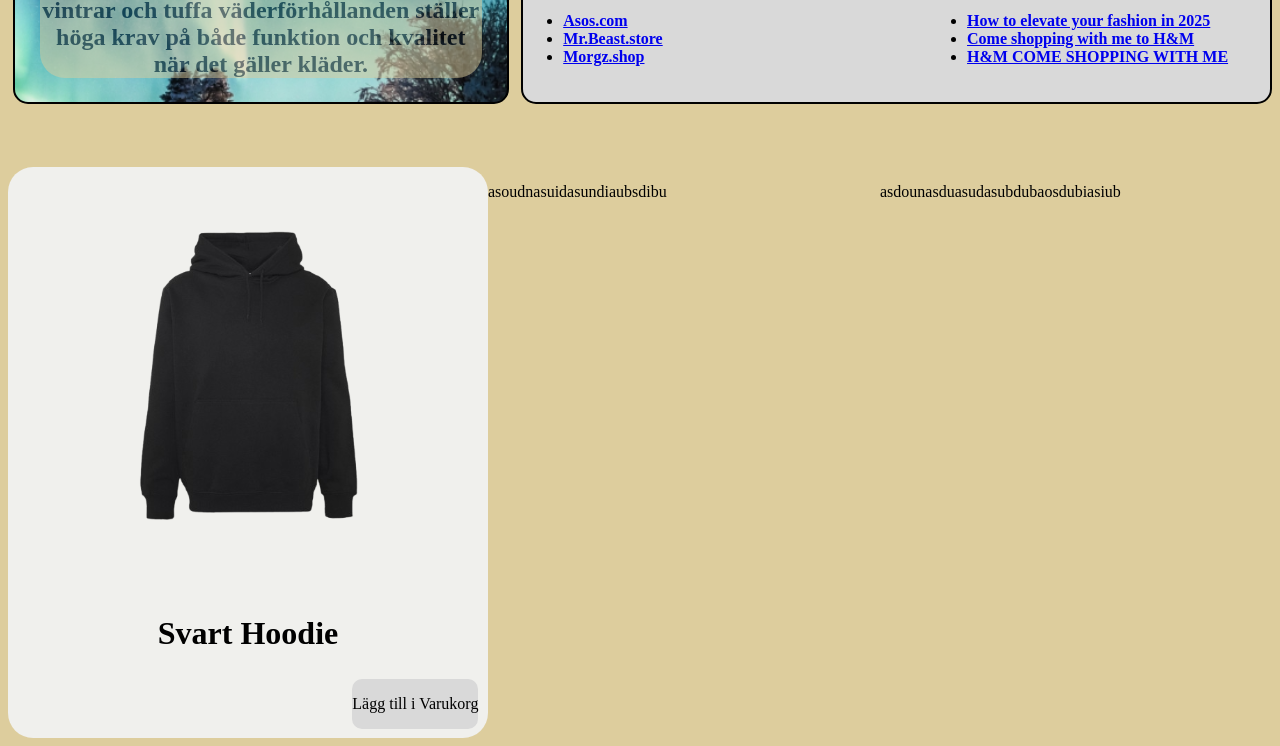
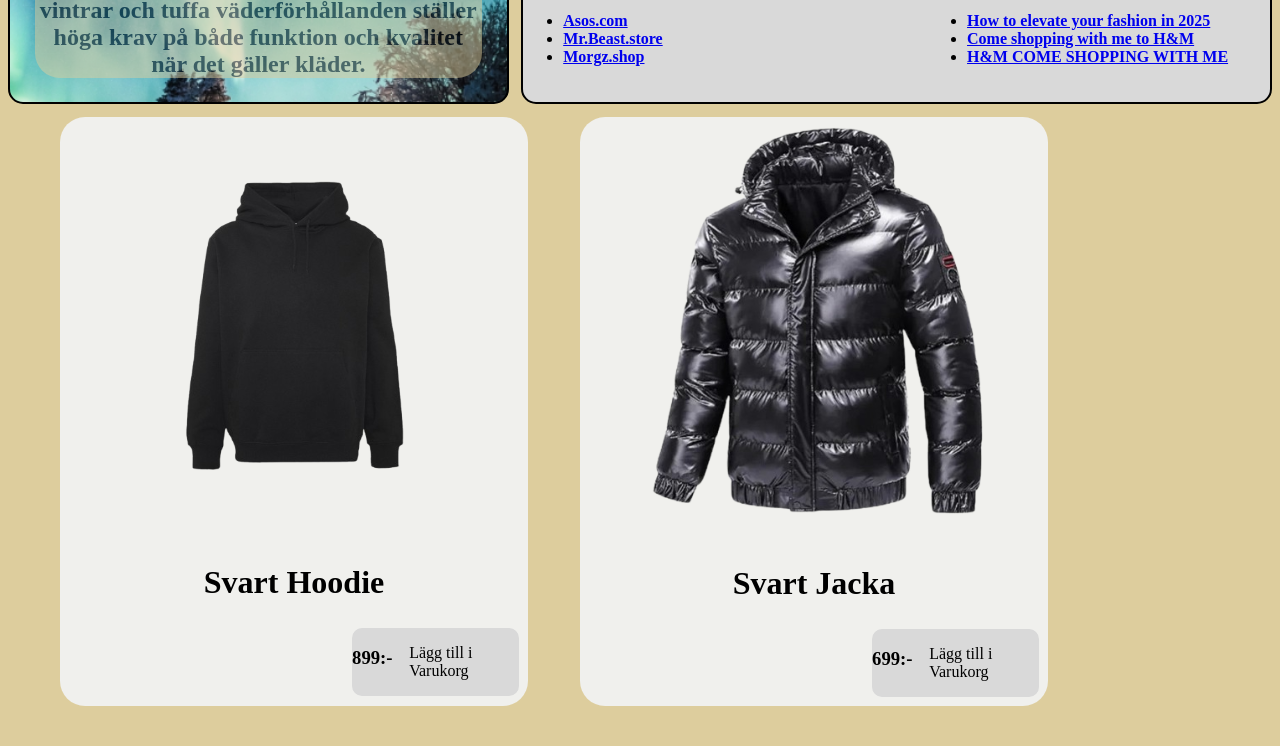
Before and after one commit to TE23D-Sabrie-Vincent/Webbshop-projekt--Noelles-, a plain HTML site: page index.html in a window 1280 px wide. Shown: the part 485-1231 px from the top of the page. After the commit the page ends 1199 px from the top, so only its background shows below. Drawn offline with Linux system fonts and the light colour scheme; a web font is replaced by a local one.

Commit message:
La till nästa produkt i main grid

```diff
--- a/Style.css
+++ b/Style.css
@@ -62,7 +62,7 @@ nav {
     text-align: center;
     font-size: x-large;
     border: solid black 2px;
-    margin-left: 1%;
+    /* margin-left: 1%; */
     margin-right: 1%;
 
 }
@@ -92,8 +92,8 @@ main {
     display: grid;
     grid-template-rows: 1fr;
     grid-template-columns: 5fr 5fr 5fr;
-    grid-template-columns: 60vh 5fr 5fr;
-    margin-top: 5%;
+    grid-template-columns: 65vh 65vh 60vh;
+    margin-top: 1%;
     border-radius: 25px;
 }
 
@@ -103,6 +103,8 @@ main {
     background-color: #f0f0ed;
     align-items: center;
     border-radius: 25px;
+    margin-left: 10%;
+
     /* background-color: white; */
 }
 
@@ -114,6 +116,12 @@ main {
 
 .Produkt-namn{
     text-align: center;
+}
+
+.Produkt-pris{
+    /* display: flex;
+    flex-direction: column; */
+    margin-right: 10%;
 }
 
 .Produkt-varukorg{
--- a/index.html
+++ b/index.html
@@ -72,12 +72,26 @@
                 <img class="Produkt-bilder" src="./img/Hoodie-webp-transparent-yeahhhh.webp" alt="Svart Hoodie">
                 <h2 class="Produkt-namn">Svart Hoodie</h2>
             </div>
+
             <div class="Produkt-varukorg">
+                <h3 class="Produkt-pris">899:-</h3>
                 <p>Lägg till i Varukorg</p>
             </div>
         </div>
-        <p>asoudnasuidasundiaubsdibu</p>
-        <p>asdounasduasudasubdubaosdubiasiub</p>
+
+        <div class="Produkt-lådor">
+            <div>
+                <img class="Produkt-bilder" src="./img/Sigma-jacket-webP-transparent-yeahhhh.webp" alt="Svart Hoodie">
+                <h2 class="Produkt-namn">Svart Jacka</h2>
+            </div>
+
+            <div class="Produkt-varukorg">
+                <h3 class="Produkt-pris">699:-</h3>
+                <p>Lägg till i Varukorg</p>
+            </div>
+        </div>
+
+
 
     </main>
 </body>
```
